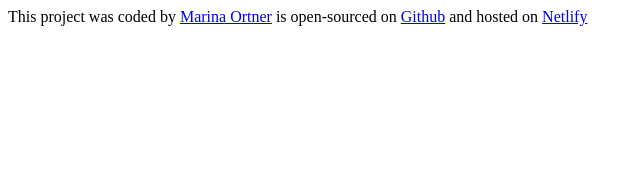
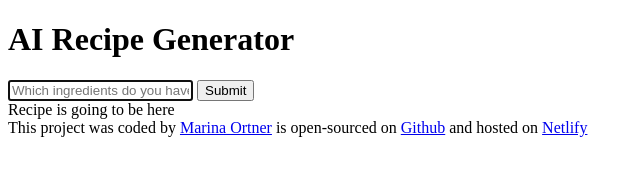
Before and after one commit to Marina-foodie/Add-on-Project-AI, a plain HTML site: page index.html in a window 1280 px wide. Shown: the whole page, without its empty margins (0-642 px from the left). Drawn offline with Linux system fonts and the light colour scheme.

Commit message:
added some forms

```diff
--- a/index.html
+++ b/index.html
@@ -4,9 +4,25 @@
     <meta charset="UTF-8" />
     <meta name="viewport" content="width=device-width, initial-scale=1.0" />
     <link rel="stylesheet" href="scr/index.css" />
-    <title>Document</title>
+    <title>I Recipe Generator</title>
   </head>
   <body>
+    <header>
+      <h1>AI Recipe Generator</h1>
+    </header>
+    <main>
+      <form>
+        <input
+          type="text"
+          placeholder="Which ingredients do you have?"
+          autofocus
+          required
+          autocomplete="off"
+        />
+        <input type="submit" />
+      </form>
+      <div>Recipe is going to be here</div>
+    </main>
     <footer>
       This project was coded by
       <a
```
